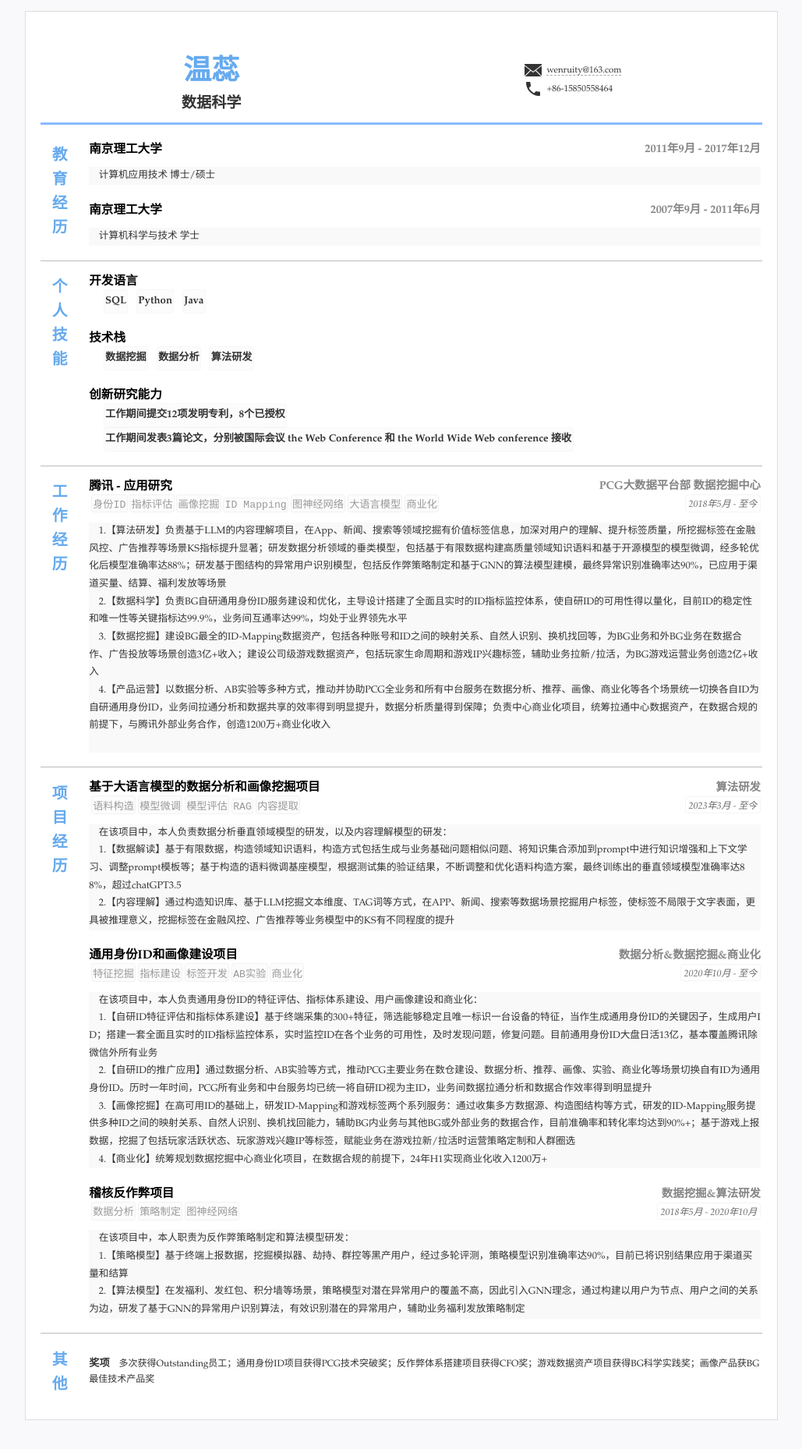
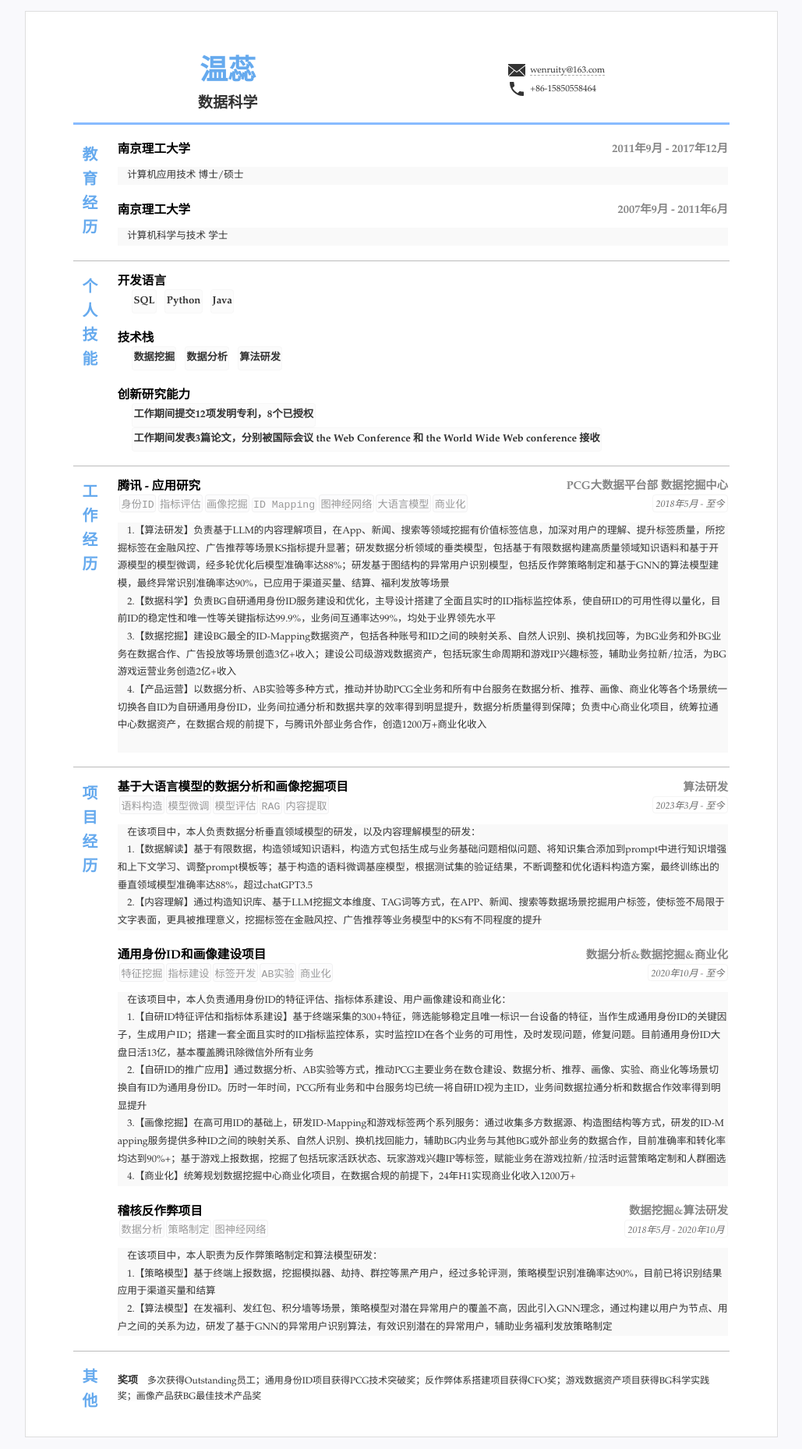
Before and after one commit to wenruity/resume1, a Jekyll site: the page built from index.html, in a window 1280 px wide. Shown: the whole page at 78% size, without its empty margins (125-1154 px from the left). Built offline with Jekyll 4.4.1, drawn with Linux system fonts in a browser that asks for light colours; before the commit the page ends 1835 px from its top, so only the background shows below that.

Commit message:
Update resume.scss

```diff
--- a/_sass/resume.scss
+++ b/_sass/resume.scss
@@ -66,7 +66,7 @@ a {
 header,
 main {
   display: block;
-  width: 99%;
+  width: 90%;
   margin: auto;
 }
 
```
